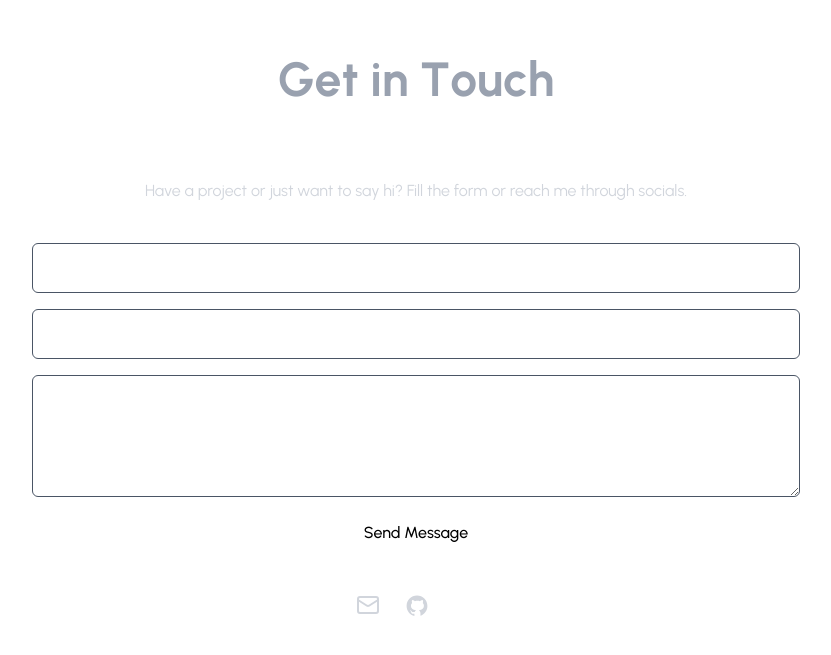
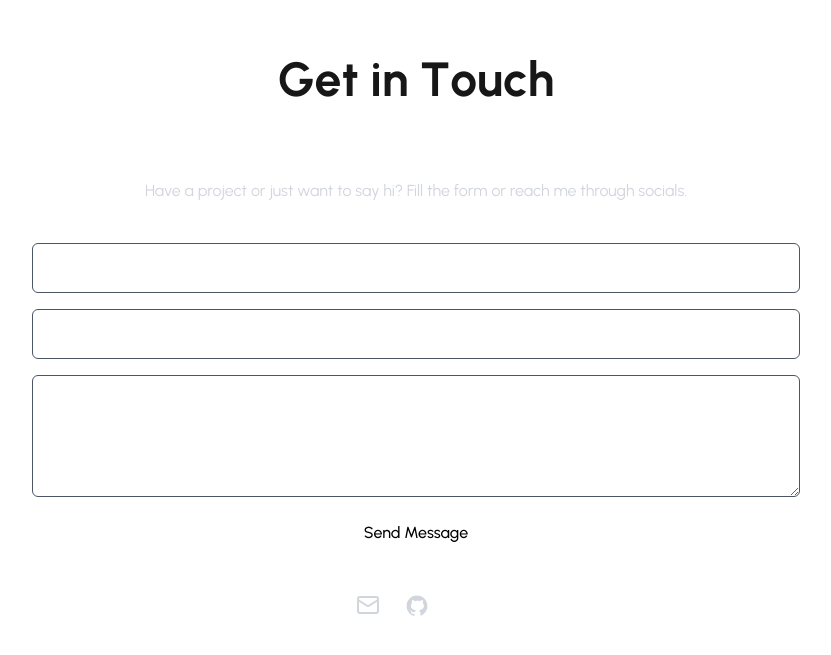
Before and after one commit to carefulcoder123/sankalp-portfolio, a Next.js app: page / in a window 1280 px wide. Shown: the part 3765-4420 px from the top of the page, without its empty margins (224-1055 px from the left). Built offline with nearby package versions, Linux system fonts and the light colour scheme; a web font is replaced by a local one.

Commit message:
Updated contact section

```diff
--- a/app/components/ContactSection.jsx
+++ b/app/components/ContactSection.jsx
@@ -46,7 +46,7 @@ export default function ContactSection() {
             <div className="flex justify-center">
                 <SplitText
                     text="Get in Touch"
-                    className="text-4xl md:text-5xl font-bold h-[60px] mb-16 text-center text-gray-400"
+                    className="text-4xl md:text-5xl font-bold h-[60px] mb-16 text-center text-White"
                     delay={100}
                     duration={0.6}
                     ease="power3.out"
```
Also changed, not shown: app/components/ProjectSection.jsx (line endings or trailing spaces).
